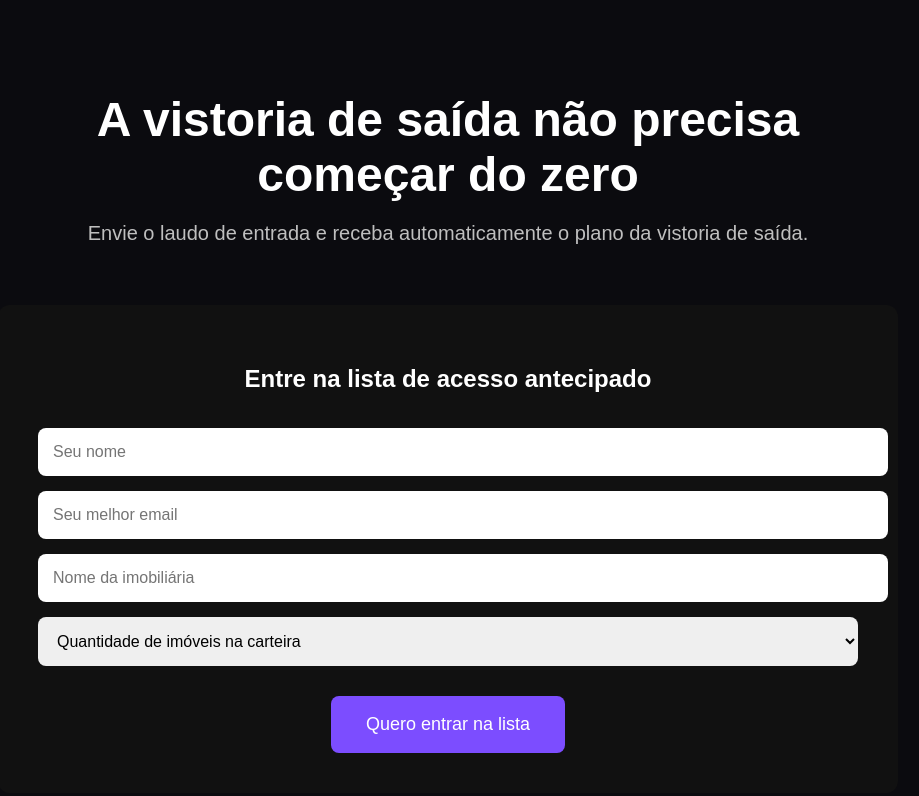
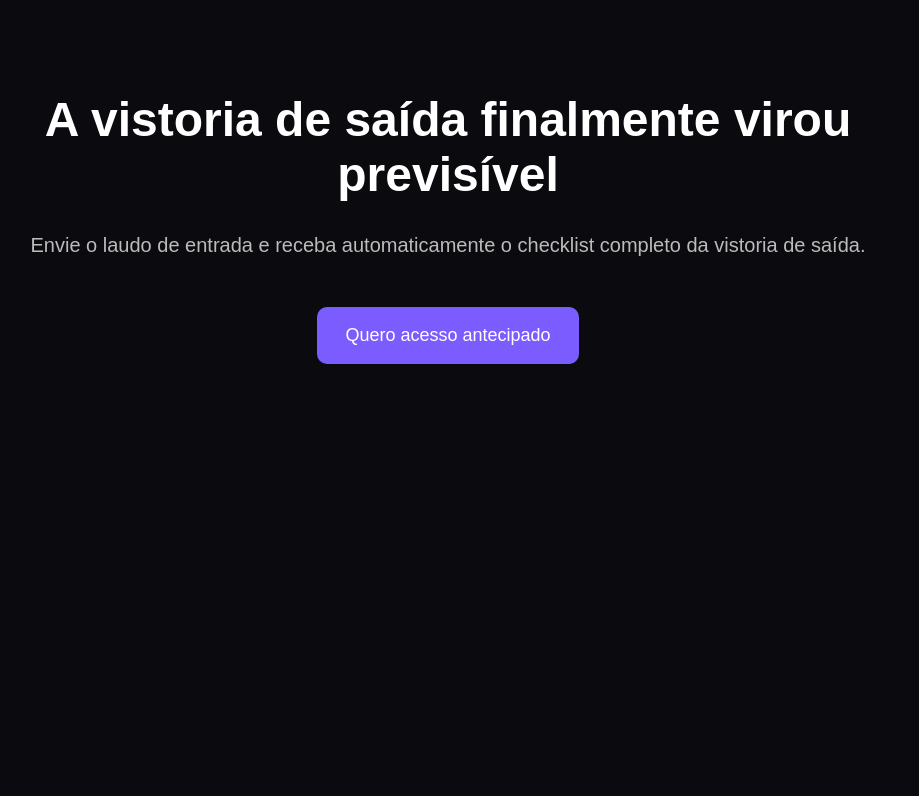
Before and after one commit to luizlessa-dev/laudomatch-site, a plain HTML site: page index.html in a window 1280 px wide. Shown: the whole page, without its empty margins (192-1111 px from the left). Drawn offline with Linux system fonts and the light colour scheme.

Commit message:
Landing V9

```diff
--- a/index.html
+++ b/index.html
@@ -3,11 +3,9 @@
 <head>
 <meta charset="UTF-8">
 <meta name="viewport" content="width=device-width, initial-scale=1.0">
+<title>LaudoMatch — Automação de Vistorias Imobiliárias</title>
 
-<title>LaudoMatch — A vistoria não precisa começar do zero</title>
-<meta name="description" content="Envie o laudo de entrada e receba automaticamente o plano da vistoria de saída.">
-
-<!-- Google Analytics -->
+<!-- ================= GOOGLE ANALYTICS ================= -->
 <script async src="https://www.googletagmanager.com/gtag/js?id=G-DRR9ZFN2KY"></script>
 <script>
 window.dataLayer = window.dataLayer || [];
@@ -16,127 +14,79 @@ gtag('js', new Date());
 gtag('config', 'G-DRR9ZFN2KY');
 </script>
 
+<!-- ================= META PIXEL ================= -->
+<script>
+!function(f,b,e,v,n,t,s)
+{if(f.fbq)return;n=f.fbq=function(){n.callMethod?
+n.callMethod.apply(n,arguments):n.queue.push(arguments)};
+if(!f._fbq)f._fbq=n;n.push=n;n.loaded=!0;n.version='2.0';
+n.queue=[];t=b.createElement(e);t.async=!0;
+t.src=v;s=b.getElementsByTagName(e)[0];
+s.parentNode.insertBefore(t,s)}(window, document,'script',
+'https://connect.facebook.net/en_US/fbevents.js');
+
+fbq('init', '1616334372884673');
+fbq('track', 'PageView');
+</script>
+
+<noscript>
+<img height="1" width="1" style="display:none"
+src="https://www.facebook.com/tr?id=1616334372884673&ev=PageView&noscript=1"/>
+</noscript>
+<!-- ================================================= -->
+
 <style>
 body{
 margin:0;
-  font-family: Arial, Helvetica, sans-serif;
+font-family:Arial, Helvetica, sans-serif;
 background:#0b0b0f;
 color:white;
 text-align:center;
 }
-
-.container{
-  max-width:900px;
-  margin:auto;
-  padding:60px 20px;
-}
-
-h1{
-  font-size:48px;
-  margin-bottom:20px;
-}
-
-p{
-  font-size:20px;
-  color:#bfbfbf;
-}
-
+.container{max-width:900px;margin:auto;padding:60px 20px;}
+h1{font-size:48px;}
+p{font-size:20px;color:#bbb;}
 button{
-  background:#7c4dff;
+background:#7b5cff;
 border:none;
-  padding:18px 35px;
+padding:18px 28px;
+border-radius:10px;
+font-size:18px;
 color:white;
-  font-size:18px;
-  border-radius:8px;
 cursor:pointer;
 margin-top:30px;
 }
+button:hover{opacity:0.9;}
+</style>
 
-.form-box{
-  margin-top:60px;
-  background:#111;
-  padding:40px;
-  border-radius:12px;
-}
-
-input, select{
-  width:100%;
-  padding:15px;
-  margin-top:15px;
-  border-radius:8px;
-  border:none;
-  font-size:16px;
-}
-.success{
-  display:none;
-  font-size:22px;
-  margin-top:30px;
-  color:#00ffae;
-}
-</style>
 </head>
-
 <body>
 
 <div class="container">
-  <h1>A vistoria de saída não precisa começar do zero</h1>
-  <p>Envie o laudo de entrada e receba automaticamente o plano da vistoria de saída.</p>
+<h1>A vistoria de saída finalmente virou previsível</h1>
+<p>Envie o laudo de entrada e receba automaticamente o checklist completo da vistoria de saída.</p>
 
-  <div class="form-box">
-    <h2>Entre na lista de acesso antecipado</h2>
-
-    <form id="leadForm">
-      <input type="text" id="nome" placeholder="Seu nome" required>
-      <input type="email" id="email" placeholder="Seu melhor email" required>
-      <input type="text" id="empresa" placeholder="Nome da imobiliária" required>
-
-      <select id="imoveis" required>
-        <option value="">Quantidade de imóveis na carteira</option>
-        <option>Até 50</option>
-        <option>De 50 a 200</option>
-        <option>De 200 a 500</option>
-        <option>Mais de 500</option>
-      </select>
-
-      <button type="submit">Quero entrar na lista</button>
-    </form>
-
-    <div class="success" id="successMsg">
-      ✅ Obrigado! Você entrou na lista de acesso antecipado.
-    </div>
-
-  </div>
+<button onclick="abrirFormulario()">Quero acesso antecipado</button>
 </div>
 
 <script>
-document.getElementById("leadForm").addEventListener("submit", function(e){
-  e.preventDefault();
+function abrirFormulario() {
 
-  const nome = document.getElementById("nome").value;
-  const email = document.getElementById("email").value;
-  const empresa = document.getElementById("empresa").value;
-  const imoveis = document.getElementById("imoveis").value;
-
-  // Envio invisível para Google Forms
-  fetch("https://docs.google.com/forms/d/e/1FAIpQLSd4pKwGRXz_JwaDve3gfmmzApQw8J9jZctdi__nN_NgJ6UGZw/formResponse", {
-    method: "POST",
-    mode: "no-cors",
-    headers: {
-      "Content-Type": "application/x-www-form-urlencoded"
-    },
-    body:
-      "entry.1611338675=" + encodeURIComponent(nome) +
-      "&entry.783241913=" + encodeURIComponent(email) +
-      "&entry.1729597457=" + encodeURIComponent(empresa) +
-      "&entry.1610615495=" + encodeURIComponent(imoveis)
+  // EVENTO GOOGLE ANALYTICS
+  gtag('event','generate_lead',{
+    'event_category':'CTA',
+    'event_label':'Abrir Formulário'
   });
 
-  // Evento GA4
-  gtag('event', 'generate_lead');
+  // EVENTO META PIXEL
+  fbq('track','Lead');
 
-  document.getElementById("leadForm").style.display="none";
-  document.getElementById("successMsg").style.display="block";
-});
+  // ABRIR FORMULÁRIO
+  window.open(
+    "https://docs.google.com/forms/d/e/1FAIpQLSd4pKwGRXz_JwaDve3gfmmzApQw8J9jZctdi__nN_NgJ6UGZw/viewform",
+    "_blank"
+  );
+}
 </script>
 
 </body>
```
Lines whose indentation alone changed are shown as unchanged.
